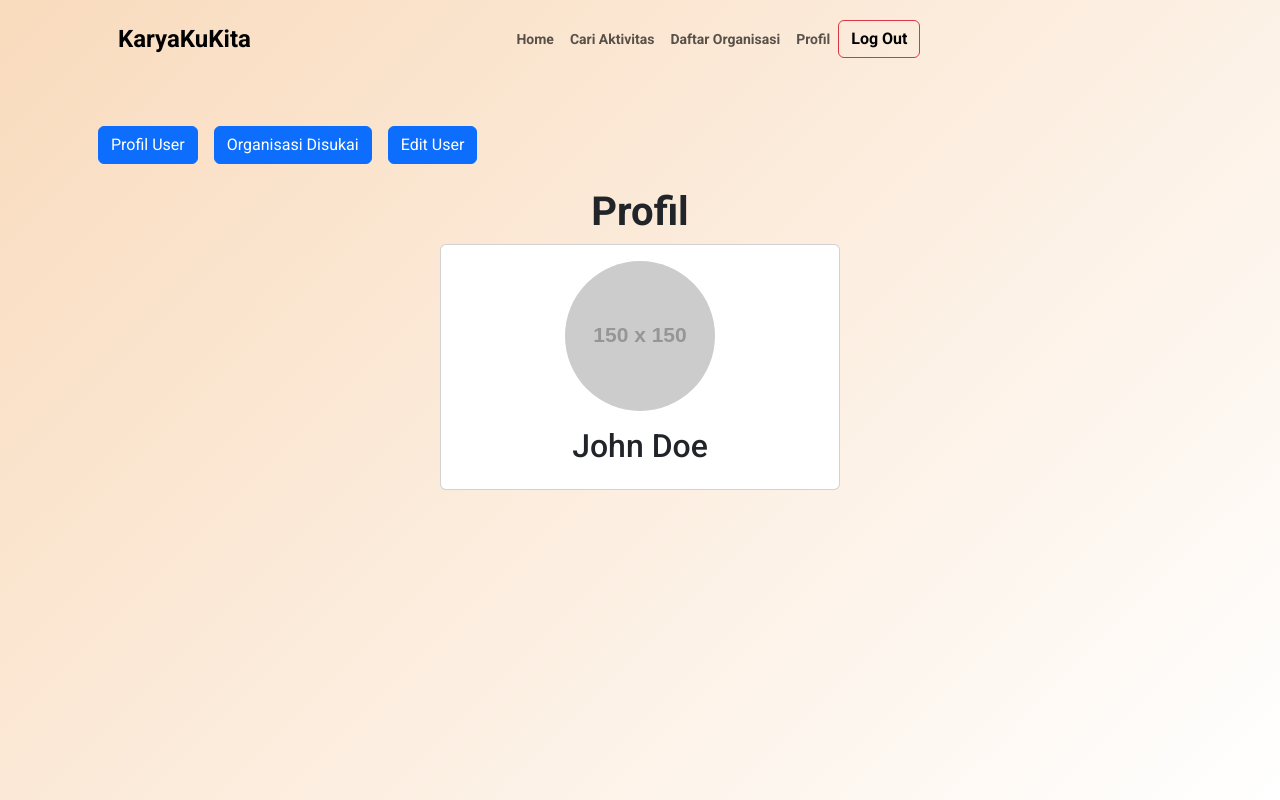
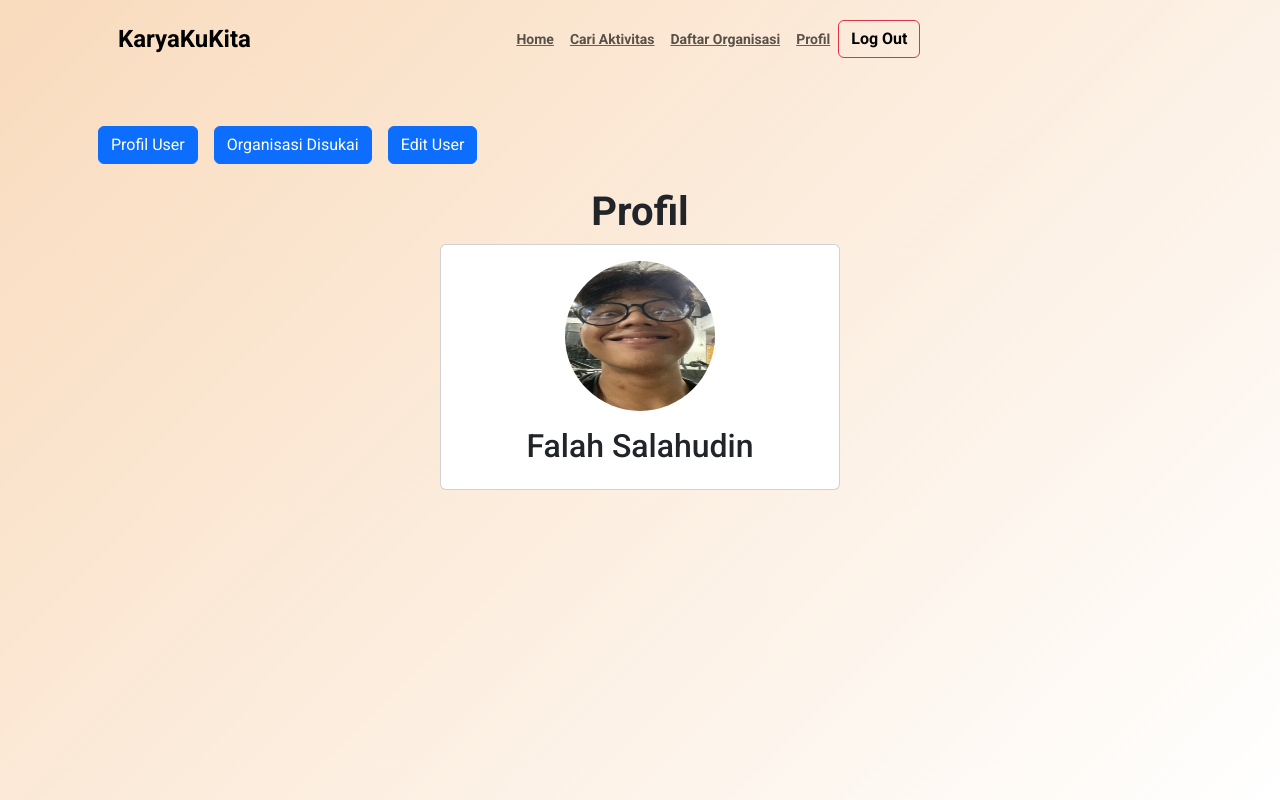
Before and after one commit to Project-Capstone-Dicoding-2024/KaryaKuKita2, a Vue app: page /profil in a window 1280 px wide. Built offline with nearby package versions, Linux system fonts and the light colour scheme.

Commit message:
updatae profil

```diff
--- a/src/components/Navbar.vue
+++ b/src/components/Navbar.vue
@@ -14,10 +14,10 @@
       </a>
       <div class="collapse navbar-collapse justify-content-center" id="navbarSupportedContent">
                 <ul class="navbar-nav mb-2 mb-lg-0 small fw-bolder">
-                    <li class="nav-item"><a href="/home" class="nav-link">Home</a></li>
-                    <li class="nav-item"><a href="/list" class="nav-link">Cari Aktivitas</a></li>
-                    <li class="nav-item"><a href="/daftarorganisasi" class="nav-link">Daftar Organisasi</a></li>
-                    <li class="nav-item"><a href="/profil" class="nav-link">Profil</a></li>
+                    <li class="nav-item"> <RouterLink to="/home"><a class="nav-link">Home</a></RouterLink></li>
+                    <li class="nav-item"><RouterLink to="/list"><a class="nav-link">Cari Aktivitas</a></RouterLink></li>
+                    <li class="nav-item"><RouterLink to="/daftarorganisasi"><a class="nav-link">Daftar Organisasi</a></RouterLink></li>
+                    <li class="nav-item"><RouterLink to="/profil"><a  class="nav-link">Profil</a></RouterLink></li>
                   </ul>
                   <RouterLink to="/" class="btn btn-outline-danger">
           <b class="text-black">Log Out</b>
--- a/src/views/profil/ProfilUser.vue
+++ b/src/views/profil/ProfilUser.vue
@@ -24,8 +24,8 @@
   const router = useRouter();
 
   const user = ref({
-    name: 'John Doe',
-    photo: 'https://via.placeholder.com/150'
+    name: 'Falah Salahudin',
+    photo: '/images/profil.jpeg'
   });
 
   const navigateTo = (page) => {
```
Also changed, not shown: public/images/profil.jpeg (added).
